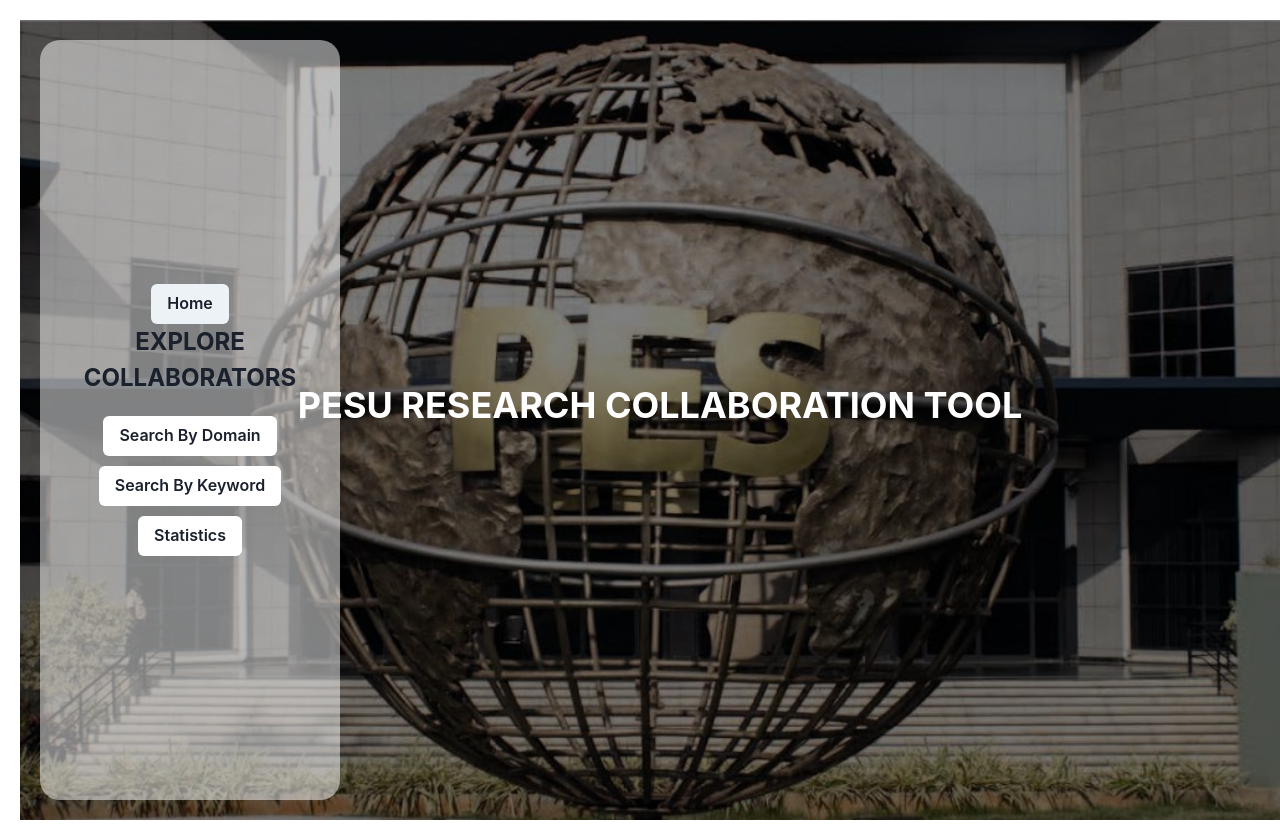
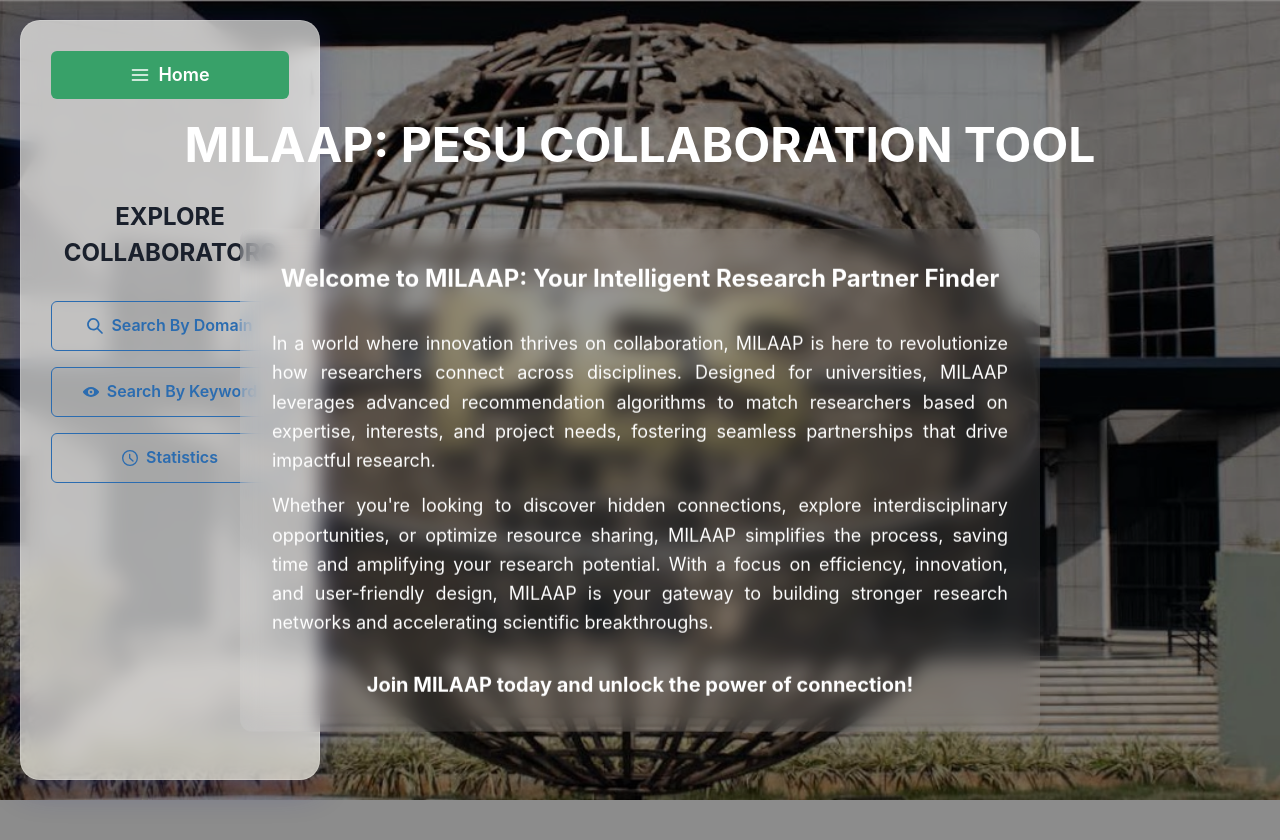
Before and after one commit to devansh1109/Recommender_System, a React (Vite) app in the folder codmav_recommender_system/frontend/recommender_system/: page / in a window 1280 px wide. Built offline with nearby package versions, Linux system fonts and the light colour scheme.

Commit message:
Updated Landing_Page for MILAAP writeup,Added Searching by Faculty and renamed Guide to Help

```diff
--- a/codmav_recommender_system/frontend/recommender_system/src/GraphComponent1.jsx
+++ b/codmav_recommender_system/frontend/recommender_system/src/GraphComponent1.jsx
@@ -286,7 +286,7 @@
 //                             boxShadow: '0 2px 4px rgba(0,0,0,0.2)'
 //                         }}
 //                     >
-//                         Guide
+//                         Help
 //                     </button>
 //                 </div>
 //                 <h1 style={{
@@ -410,7 +410,7 @@
 //                 <Modal isOpen={isOpen} onClose={onClose}>
 //                     <ModalOverlay />
 //                     <ModalContent>
-//                         <ModalHeader>Guide</ModalHeader>
+//                         <ModalHeader></ModalHeader>
 //                         <ModalCloseButton />
 //                         <ModalBody>
 //                             <p>Here's how to use the domain visualization tool:</p>
--- a/codmav_recommender_system/frontend/recommender_system/src/LandingPage.jsx
+++ b/codmav_recommender_system/frontend/recommender_system/src/LandingPage.jsx
@@ -1,3 +1,4 @@
+
 import React, { useState } from 'react';
 import { useNavigate } from 'react-router-dom';
 import {
@@ -8,7 +9,12 @@
   Select,
   Input,
   Text,
+  Container,
+  VStack,
+  Center,
+  Icon
 } from '@chakra-ui/react';
+import { HamburgerIcon, SearchIcon, ViewIcon, TimeIcon } from '@chakra-ui/icons';
 
 import globeImage from './globe.jpeg';
 import './styles.css';
@@ -30,42 +36,45 @@
       'BIG DATA AND DATA ANALYTICS',
       'DATA MINING',
     ],
-    'Department of Electronics and Communication Engineering': ['DIGITAL VLSI','ANALOG VLSI','SIGNAL PROCESSING','EMBEDDED SYSTEMS','COMMUNICATION ENGINEERING'],
-    // 'Department of Mechanical Engineering': [],
-    // 'Department of Electrical and Electronics Engineering': [],
-    // 'Department of Biotechnology': [],
-    // 'Department of Civil Engineering': [],
-    'Department of Science and Humanities': ['Advanced Materials',
+    'Department of Electronics and Communication Engineering': [],
+    'Department of Mechanical Engineering': [],
+    'Department of Electrical and Electronics Engineering': [],
+    'Department of Biotechnology': [],
+    'Department of Civil Engineering': [],
+    'Department of Science and Humanities': [
+      'Advanced Materials',
       'FLUID DYNAMICS',
       'GEOMETRIC FUNCTION THEORY',
       'GRAPH THEORY',
       'OPERATIONS RESEARCH',
       'QUANTUM AND NANO DEVICES/ QUANTUM COMPUTING',
-      'MATERIALS AND MANUFACTURING'],
-    'Faculty of Commerce and Management': ['ACCOUNTS','HUMAN RESOURCE','MARKETING','FINANCE','ECONOMICS'],
-    'Faculty of Pharmaceutical Sciences': ['PHARMACEUTICAL CHEMISTRY',
+      'MATERIALS AND MANUFACTURING'
+    ],
+    'Faculty of Commerce and Management': [],
+    'Faculty of Pharmaceutical Sciences': [
+      'PHARMACEUTICAL CHEMISTRY',
       'PHARMACEUTICS',
       'PHARMACOLOGY',
       'PHARMACOGNOSY',
       'PHARMACEUTICAL ANALYSIS',
-      'PHARMACY PRACTICE'],
-    // 'Department of MCA': [],
-    // 'Department of MBA': [],
-    // 'Faculty of Law': [],
-    // 'Department of Architecture': [],
-    // 'Department of Psychology': [],
-    // 'Library': [],
+      'PHARMACY PRACTICE'
+    ],
+    'Department of MCA': [],
+    'Department of MBA': [],
+    'Faculty of Law': [],
+    'Department of Architecture': [],
+    'Department of Psychology': [],
+    'Library': [],
   };
 
   const departments = Object.keys(domains);
   const [selectedDepartment, setSelectedDepartment] = useState('');
   const [selectedDomain, setSelectedDomain] = useState('');
-  const [showDropdowns, setShowDropdowns] = useState(false);
-  const [showSearch, setShowSearch] = useState(false);
-  const [showVisualizations, setShowVisualizations] = useState(false);
+  const [activeSection, setActiveSection] = useState('');
   const [keyword, setKeyword] = useState('');
   const [showGraphButtons, setShowGraphButtons] = useState(false);
   const [visualizationDepartment, setVisualizationDepartment] = useState('');
+  const [showIntro, setShowIntro] = useState(true);
 
   const navigate = useNavigate();
 
@@ -83,18 +92,19 @@
   };
 
   const handleNextClick = () => {
-    if (showDropdowns) {
+    setShowIntro(false);
+
+    if (activeSection === 'dropdowns') {
       if (selectedDepartment) {
         if (domains[selectedDepartment].length > 0 && !selectedDomain) {
           alert('Please select a domain.');
         } else {
-          // Navigate to results page with department and domain
           navigate(`/results?department=${encodeURIComponent(selectedDepartment)}${selectedDomain ? `&domain=${encodeURIComponent(selectedDomain)}` : ''}`);
         }
       } else {
         alert('Please select a department.');
       }
-    } else if (showSearch) {
+    } else if (activeSection === 'search') {
       if (keyword) {
         navigate(`/KeywordSearch?keyword=${encodeURIComponent(keyword)}`);
       } else {
@@ -104,32 +114,38 @@
   };
 
   const handleShowSearch = () => {
-    setShowDropdowns(false);
-    setShowVisualizations(false);
-    setShowSearch(true);
+    setShowIntro(false);
+    setActiveSection('search');
+    setSelectedDepartment('');
+    setSelectedDomain('');
+    setVisualizationDepartment('');
+    setKeyword('');
     setShowGraphButtons(false);
   };
 
   const handleShowDropdowns = () => {
-    setShowDropdowns(true);
-    setShowSearch(false);
-    setShowVisualizations(false);
+    setShowIntro(false);
+    setActiveSection('dropdowns');
+    setKeyword('');
+    setVisualizationDepartment('');
+    setSelectedDepartment('');
+    setSelectedDomain('');
     setShowGraphButtons(false);
   };
 
   const handleShowVisualizations = () => {
-    setShowDropdowns(false);
-    setShowSearch(false);
-    setShowVisualizations(true);
+    setShowIntro(false);
+    setActiveSection('visualizations');
+    setSelectedDepartment('');
+    setSelectedDomain('');
+    setKeyword('');
     setShowGraphButtons(false);
+    setVisualizationDepartment('');
   };
 
-  const handleNavigateToGraphButtons = () => {
-    if (visualizationDepartment) {
+  const handleVisualizationDepartmentChange = (event) => {
+    setVisualizationDepartment(event.target.value);
     setShowGraphButtons(true);
-    } else {
-      alert('Please select a department.');
-    }
   };
 
   const handleNavigateToDomainVisualization = () => {
@@ -144,15 +160,9 @@
     navigate(`/chart?department=${encodeURIComponent(visualizationDepartment)}`);
   };
 
-  const handleVisualizationDepartmentChange = (event) => {
-    setVisualizationDepartment(event.target.value);
-    setShowGraphButtons(domains[event.target.value].length > 0);
+  const navigateToResearchPortal = () => {
+    window.location.href = "http://localhost:3000";
   };
-
-   const navigateToResearchPortal = ()=>{
-    window.location.href = "http://10.2.80.90:8080";
-  }
-
 
   return (
     <ChakraProvider>
@@ -162,13 +172,12 @@
         display="flex"
         flexDirection="column"
         alignItems="center"
-        justifyContent="center"
-        textAlign="center"
-        position="relative"
+        position="static"
         overflow="hidden"
       >
+        {/* Background Image */}
         <Box
-          position="absolute"
+          position="fixed"
           top="0"
           left="0"
           width="100%"
@@ -177,69 +186,192 @@
           backgroundSize="cover"
           backgroundPosition="center"
           backgroundRepeat="no-repeat"
+          backgroundAttachment="fixed"
           zIndex="0"
         />
+
+        {/* Overlay */}
         <Box
           position="absolute"
           top="0"
           left="0"
+          bottom="0"
+          right="0"
           width="100%"
           height="100%"
-          backgroundColor="rgba(0, 0, 0, 0.5)"
+          backgroundColor="rgba(0, 0, 0, 0.45)"
           zIndex="0"
         />
 
+        {/* Left Side Menu */}
         <Flex
           position="absolute"
           top="20px"
           left="20px"
           direction="column"
           alignItems="center"
-          justifyContent="center"
-          background="rgba(255, 255, 255, 0.5)"
+          justifyContent="flex-start"
+          background="rgba(255, 255, 255, 0.65)"
           borderRadius="20px"
-          padding="20px"
+          padding="30px"
           height="calc(100vh - 40px)"
           width="300px"
           zIndex="1"
           overflowY="auto"
+          backdropFilter="blur(10px)"
+          boxShadow="0 8px 32px 0 rgba(31, 38, 135, 0.37)"
+          border="1px solid rgba(255, 255, 255, 0.18)"
         >
-          <Button onClick={navigateToResearchPortal}>Home</Button>
-          <Text fontSize="2xl" fontWeight="bold" mb="20px">
+          <Button
+            onClick={navigateToResearchPortal}
+            leftIcon={<Icon as={HamburgerIcon} boxSize={5} />}
+            width="100%"
+            mb="100px"
+            colorScheme='green'
+            variant="solid"
+            size="lg"
+            _hover={{ transform: 'translateY(-2px)', boxShadow: 'lg' }}
+            transition="all 0.2s"
+          >
+            Home
+          </Button>
+
+          <Text
+            fontSize="2xl"
+            fontWeight="bold"
+            mb="30px"
+            textAlign="center"
+            color="gray.800"
+          >
             EXPLORE COLLABORATORS
           </Text>
-          <Button onClick={handleShowDropdowns} colorScheme="blue" variant="filled" backgroundColor="white" mb="10px">
+
+          <VStack spacing={4} width="100%">
+            <Button
+              onClick={handleShowDropdowns}
+              leftIcon={<Icon as={SearchIcon} boxSize={4} />}
+              width="100%"
+              colorScheme="blue"
+              variant={activeSection === 'dropdowns' ? "solid" : "outline"}
+              _hover={{ bg: 'blue.50' }}
+              height="50px"
+            >
               Search By Domain
             </Button>
-          <Button onClick={handleShowSearch} colorScheme="blue" variant="filled" backgroundColor="white" mb="10px">
+
+            <Button
+              onClick={handleShowSearch}
+              leftIcon={<Icon as={ViewIcon} boxSize={4} />}
+              width="100%"
+              colorScheme="blue"
+              variant={activeSection === 'search' ? "solid" : "outline"}
+              _hover={{ bg: 'blue.50' }}
+              height="50px"
+            >
               Search By Keyword
             </Button>
-          <Button onClick={handleShowVisualizations} colorScheme="blue" variant="filled" backgroundColor="white">
+
+            <Button
+              onClick={handleShowVisualizations}
+              leftIcon={<Icon as={TimeIcon} boxSize={4} />}
+              width="100%"
+              colorScheme="blue"
+              variant={activeSection === 'visualizations' ? "solid" : "outline"}
+              _hover={{ bg: 'blue.50' }}
+              height="50px"
+            >
               Statistics
             </Button>
+          </VStack>
         </Flex>
 
-        <Box mb="30px" zIndex="1">
-          <Text fontSize="4xl" fontWeight="bold" color="white">
-            PESU RESEARCH COLLABORATION TOOL
+        {/* Main Content */}
+        <Center
+          position="absolute"
+          left="50%"
+          top="50%"
+          transform="translate(-50%, -50%)"
+          zIndex="1"
+          width="100%"
+          maxW="container.xl"
+          px={4}
+        >
+          <VStack spacing={8} align="center" justify="center">
+            {/* Title */}
+            <Text
+              fontSize="5xl"
+              fontWeight="bold"
+              color="white"
+              textAlign="center"
+              mb={4}
+            >
+              MILAAP: PESU COLLABORATION TOOL
             </Text>
 
+            {/* Introduction Text - Only show when showIntro is true */}
+            {showIntro && (
+              <Box
+                maxW="800px"
+                bg="rgba(255, 255, 255, 0.1)"
+                p={8}
+                borderRadius="xl"
+                backdropFilter="blur(10px)"
+              >
+                <VStack spacing={4}>
+                  <Text
+                    fontSize="2xl"
+                    fontWeight="bold"
+                    color="white"
+                    mb={4}
+                  >
+                    Welcome to MILAAP: Your Intelligent Research Partner Finder
+                  </Text>
+                  <Text
+                    color="white"
+                    fontSize="lg"
+                    textAlign="justify"
+                    lineHeight="tall"
+                  >
+                    In a world where innovation thrives on collaboration, MILAAP is here to revolutionize how researchers connect across disciplines. Designed for universities, MILAAP leverages advanced recommendation algorithms to match researchers based on expertise, interests, and project needs, fostering seamless partnerships that drive impactful research.
+                  </Text>
+                  <Text
+                    color="white"
+                    fontSize="lg"
+                    textAlign="justify"
+                    lineHeight="tall"
+                  >
+                    Whether you're looking to discover hidden connections, explore interdisciplinary opportunities, or optimize resource sharing, MILAAP simplifies the process, saving time and amplifying your research potential. With a focus on efficiency, innovation, and user-friendly design, MILAAP is your gateway to building stronger research networks and accelerating scientific breakthroughs.
+                  </Text>
+                  <Text
+                    color="white"
+                    fontSize="xl"
+                    fontWeight="bold"
+                    textAlign="justify"
+                    mt={4}
+                  >
+                    Join MILAAP today and unlock the power of connection!
+                  </Text>
+                </VStack>
               </Box>
+            )}
 
-        {(showDropdowns || showSearch || showVisualizations) && (
-          <Box mb="40px" zIndex="1">
-
+            {/* Search and Filter Options */}
+            {(activeSection === 'dropdowns' || activeSection === 'search' || activeSection === 'visualizations') && (
+              <Box mb="40px">
                 <Flex direction="column" alignItems="center">
-              {showDropdowns && (
+                  {activeSection === 'dropdowns' && (
                     <>
                       <Box mb="20px">
-                  <Text color="	rgb(224,224,224)" fontStyle="italic" fontSize="17px">Select the department and domain in which you are seeking collaboration</Text>
-
+                        <Text color="rgb(224,224,224)" fontStyle="italic" fontSize="17px">
+                          Select the department and domain in which you are seeking collaboration
+                        </Text>
                         <Select
                           value={selectedDepartment}
                           onChange={handleDepartmentChange}
                           placeholder="Select Department"
-                      variant="filled"
+                          colorScheme='white'
+                          backgroundColor="white"
+                          color="black"
                           className="custom-select"
                         >
                           {departments.map((dept, index) => (
@@ -255,7 +387,8 @@
                             value={selectedDomain}
                             onChange={handleDomainChange}
                             placeholder="Select Domain"
-                        variant="filled"
+                            backgroundColor="white"
+                            color="black"
                             className="custom-select"
                             isDisabled={domains[selectedDepartment].length === 0}
                           >
@@ -273,35 +406,35 @@
                       )}
                     </>
                   )}
-              {showSearch && (
+
+                  {activeSection === 'search' && (
                     <Box mb="20px">
-                  <Text color="	rgb(224,224,224)" fontStyle="italic" fontSize="17px">Enter a keyword to view related articles</Text>
+                      <Text color="rgb(224,224,224)" fontStyle="italic" fontSize="17px">
+                        Enter a keyword to view related articles
+                      </Text>
                       <Input
                         type="text"
                         placeholder="Enter a Keyword"
                         value={keyword}
                         onChange={handleKeywordChange}
-                    variant="filled"
-                    color="white" // Change the input text color to white
+                        backgroundColor="white"
+                        color="black"
                       />
                     </Box>
                   )}
-              {(showDropdowns || showSearch) && (
-                <Button onClick={handleNextClick} mt="10px">
-                  Next
-                </Button>
-              )}
-              {showVisualizations && (
+
+                  {activeSection === 'visualizations' && (
                     <Box mb="20px">
-                                    <Text color="	rgb(224,224,224)" fontStyle="italic" fontSize="17px">Select the department in which you are seeking collaboration</Text>
-
+                      <Text color="rgb(224,224,224)" fontStyle="italic" fontSize="17px">
+                        Select the department in which you are seeking collaboration
+                      </Text>
                       <Select
                         value={visualizationDepartment}
                         onChange={handleVisualizationDepartmentChange}
                         placeholder="Select Department"
-                    variant="filled"
+                        backgroundColor="white"
+                        color="black"
                         className="custom-select"
-                    color="black"
                       >
                         {departments.map((dept, index) => (
                           <option key={index} value={dept}>
@@ -311,15 +444,19 @@
                       </Select>
                     </Box>
                   )}
+
+                  {(activeSection === 'dropdowns' || activeSection === 'search') && (
+                    <Button onClick={handleNextClick} mt="10px">
+                      Next
+                    </Button>
+                  )}
                 </Flex>
               </Box>
             )}
 
+            {/* Graph Buttons */}
             {showGraphButtons && (
-          <Flex mt="10px" zIndex="1" justifyContent="center" gap="10px">
-            <Button onClick={handleNavigateToDomainVisualization} variant="filled" backgroundColor="white">
-              Domain Statistics
-            </Button>
+              <Flex mt="10px" justifyContent="center" gap="10px">
                 <Button onClick={handleNavigateToCollaborations} variant="filled" backgroundColor="white">
                   Explore Existing Collaborations
                 </Button>
@@ -328,6 +465,8 @@
                 </Button>
               </Flex>
             )}
+          </VStack>
+        </Center>
       </Box>
     </ChakraProvider>
   );
```
Also changed, not shown: codmav_recommender_system/frontend/recommender_system/src/ResultPage.jsx (+201 -155 lines). Lines whose indentation alone changed are shown as unchanged.
